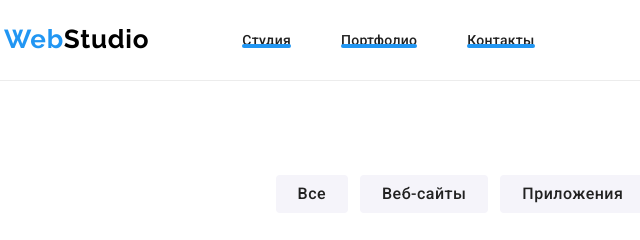
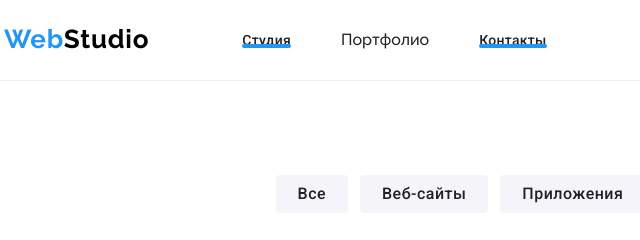
Before and after one commit to EvgeniyKarpuhin/goit-markup-hw-05, a plain HTML site: page portfolio.html in a window 1280 px wide. Shown: the top 240 px of the page, 51-691 px from the left. Drawn offline with Linux system fonts and the light colour scheme.

Commit message:
Update portfolio.html

```diff
--- a/portfolio.html
+++ b/portfolio.html
@@ -16,7 +16,7 @@
                 <a class="nav-logo" href="#">Web<span>Studio</span></a>
                 <ul class="head-type">
                     <li><a class="nav-website" href="./index.html">Студия</a></li>
-                    <li><a class="nav-website" href="./portfolio.html">Портфолио</a></li>
+                    <li><a class="nav-website-link" href="./portfolio.html">Портфолио</a></li>
                     <li><a class="nav-website" href="#">Контакты</a></li>
                 </ul>
             </nav>
```
